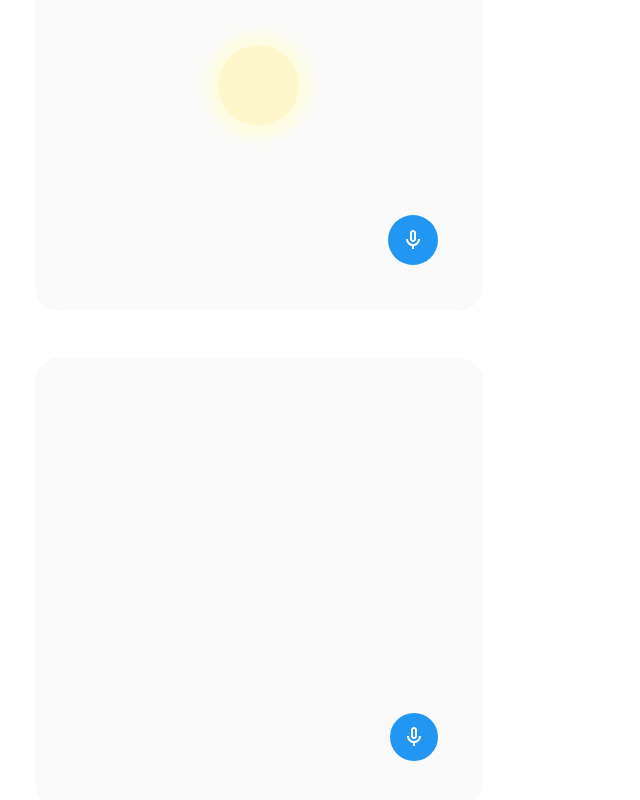
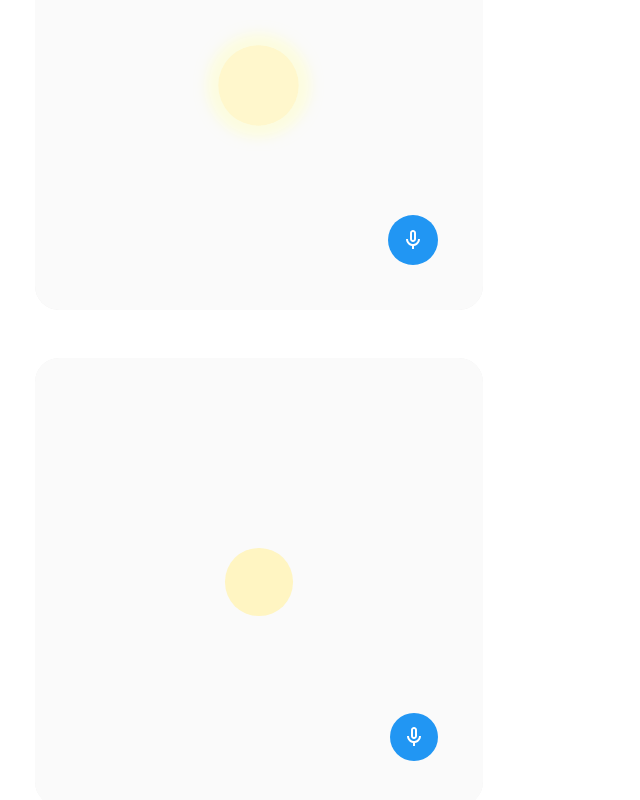
Before and after one commit to jivmy/kiln-labs, a React (Create React App) app: page / in a window 1280 px wide. Shown: the part 374-1174 px from the top of the page, without its empty margins (381-1021 px from the left). Built offline with nearby package versions, Linux system fonts and the light colour scheme; a web font is replaced by a local one.

Commit message:
amplitude fix

```diff
--- a/src/components/SoundOrb1.js
+++ b/src/components/SoundOrb1.js
@@ -104,7 +104,7 @@ function SoundOrb1() {
           width: `${15 * orbScale}%`, // Dynamically scale orb size
           height: `${15 * orbScale}%`,
           borderRadius: '50%',
-          backgroundColor: 'hsl(50, 100%, 88``%)',
+          backgroundColor: 'hsl(50, 100%, 88%)',
           transition: 'transform 0.1s ease',
         }}
       ></div>
```
